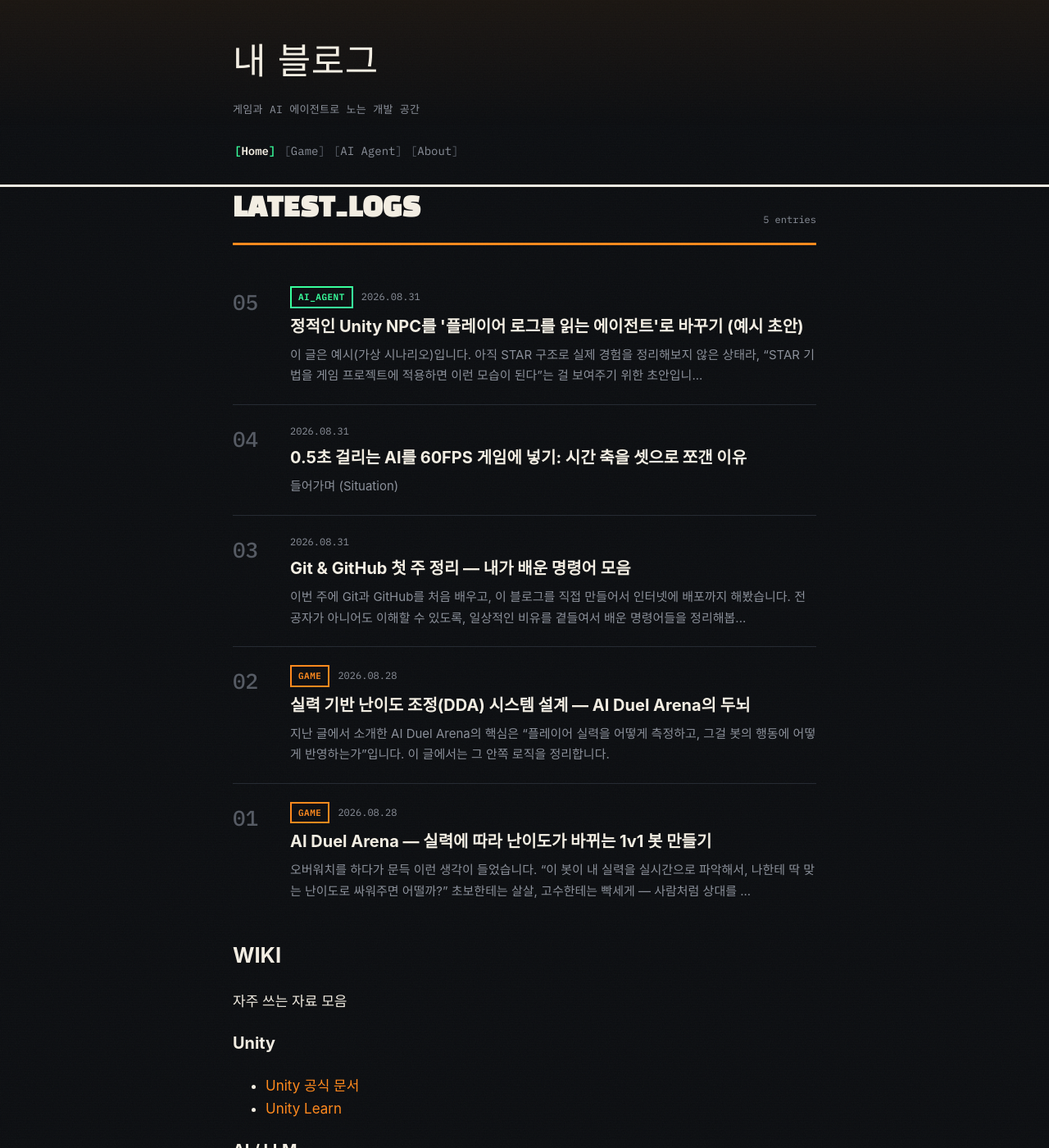
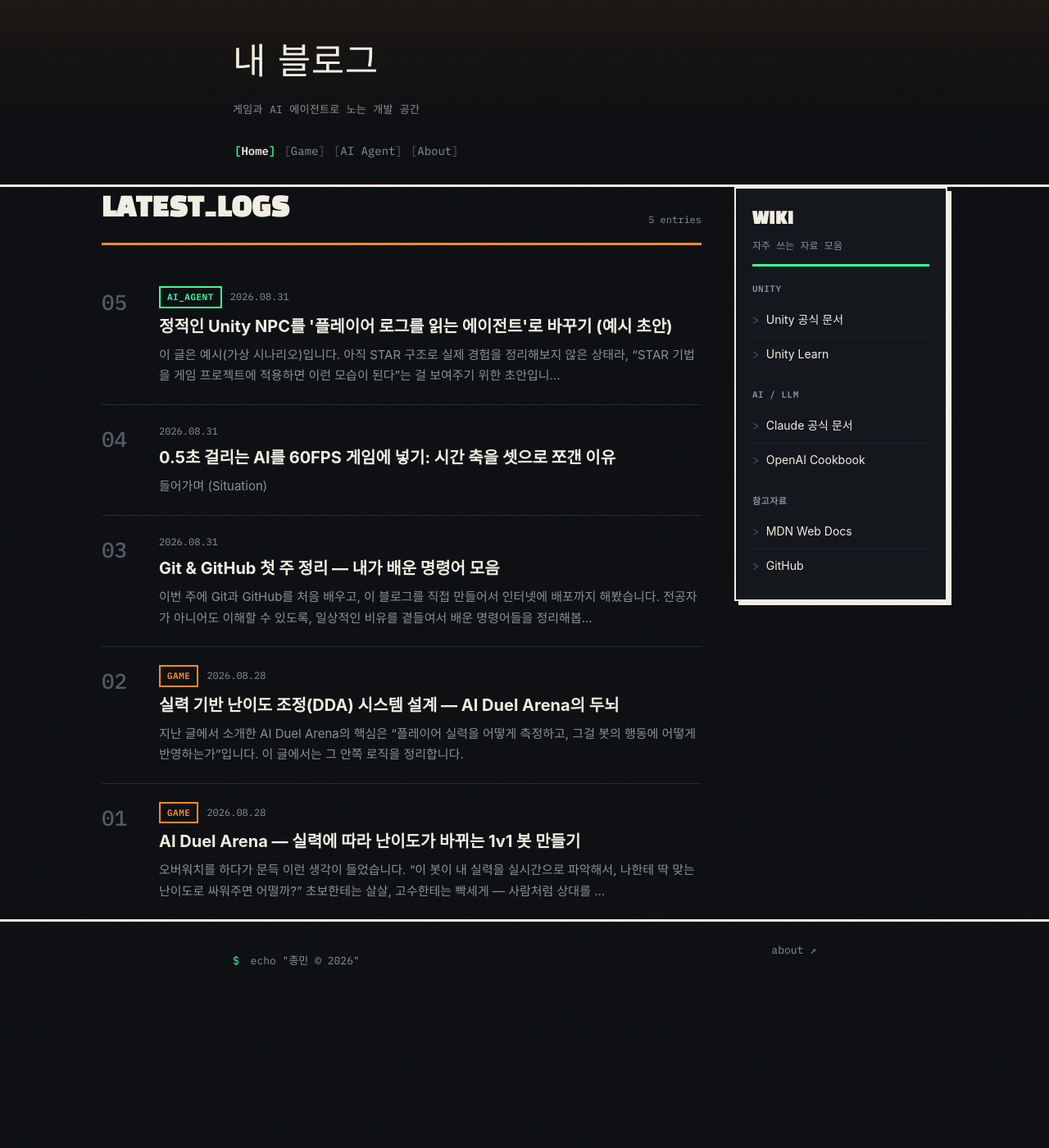
Before and after one commit to Lezo-Jong/my-blog, a Jekyll site: the page built from index.html, in a window 1280 px wide and 1400 px high. Shown: the whole window at 82% size. Built offline with Jekyll 4.4.1, drawn with Linux system fonts in a browser that asks for light colours; some web fonts are replaced; the list of posts is cut into pages by our own code.

Commit message:
위키 링크 추가

```diff
--- a/assets/css/style.css
+++ b/assets/css/style.css
@@ -90,6 +90,10 @@ a:hover { text-decoration: underline; text-underline-offset: 3px; }
   max-width: 760px;
   margin: 0 auto;
   padding: 0 24px;
+}
+
+.wrap--wide {
+  max-width: 1080px;
 }
 
 /* ==========================================================================
@@ -302,6 +306,95 @@ main { position: relative; z-index: 3; padding: 48px 0 90px; }
 }
 
 /* ==========================================================================
+   HOME GRID / WIKI SIDEBAR
+   ========================================================================== */
+
+.home-grid {
+  display: grid;
+  grid-template-columns: 1fr 260px;
+  align-items: start;
+  gap: 40px;
+}
+
+.home-main { min-width: 0; }
+
+.wiki-sidebar {
+  position: sticky;
+  top: 24px;
+  border: 2px solid var(--border-strong);
+  background: var(--bg-raised);
+  box-shadow: var(--shadow-hard);
+  padding: 20px;
+}
+
+.wiki-head {
+  margin-bottom: 18px;
+  padding-bottom: 12px;
+  border-bottom: 3px solid var(--accent-ai);
+}
+
+.wiki-title {
+  font-family: var(--font-display);
+  font-size: 20px;
+  letter-spacing: 0.5px;
+  margin: 0;
+  color: var(--fg);
+}
+
+.wiki-sub {
+  font-family: var(--font-mono);
+  font-size: 12px;
+  color: var(--muted);
+  margin: 6px 0 0;
+}
+
+.wiki-group + .wiki-group { margin-top: 20px; }
+
+.wiki-group-title {
+  font-family: var(--font-mono);
+  font-size: 11px;
+  font-weight: 600;
+  letter-spacing: 0.5px;
+  text-transform: uppercase;
+  color: var(--muted);
+  margin: 0 0 8px;
+}
+
+.wiki-links {
+  list-style: none;
+  margin: 0;
+  padding: 0;
+  font-size: 14px;
+}
+
+.wiki-links li {
+  border-top: 1px dashed var(--border);
+}
+
+.wiki-links li:first-child { border-top: none; }
+
+.wiki-links a {
+  display: block;
+  padding: 8px 0;
+  color: var(--fg);
+  transition: color 0.15s ease, transform 0.15s ease;
+}
+
+.wiki-links a:hover {
+  color: var(--accent-ai);
+  text-decoration: none;
+  transform: translateX(4px);
+}
+
+.wiki-links a::before {
+  content: "> ";
+  font-family: var(--font-mono);
+  color: var(--muted-dim);
+}
+
+.wiki-links a:hover::before { color: var(--accent-ai); }
+
+/* ==========================================================================
    SINGLE POST
    ========================================================================== */
 
@@ -478,6 +571,11 @@ main { position: relative; z-index: 3; padding: 48px 0 90px; }
    RESPONSIVE
    ========================================================================== */
 
+@media (max-width: 860px) {
+  .home-grid { grid-template-columns: 1fr; gap: 28px; }
+  .wiki-sidebar { position: static; }
+}
+
 @media (max-width: 560px) {
   body { font-size: 16px; }
   .post-card { grid-template-columns: 34px 1fr; gap: 12px; }
```
